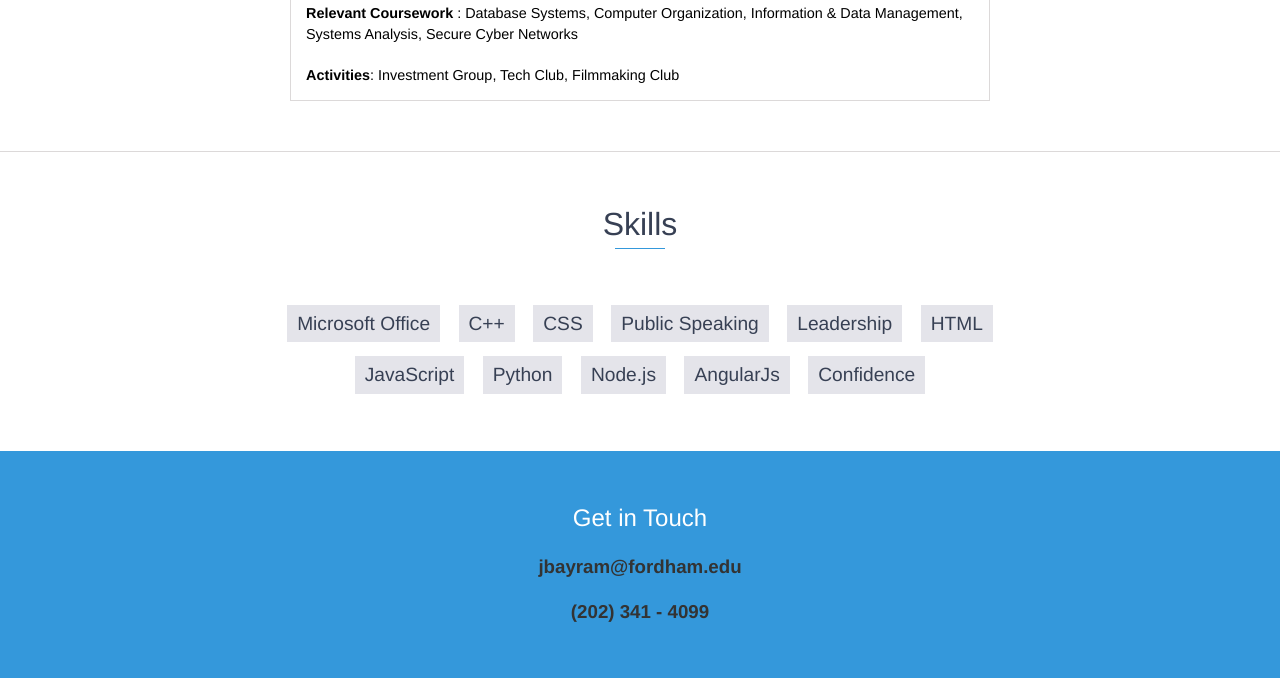
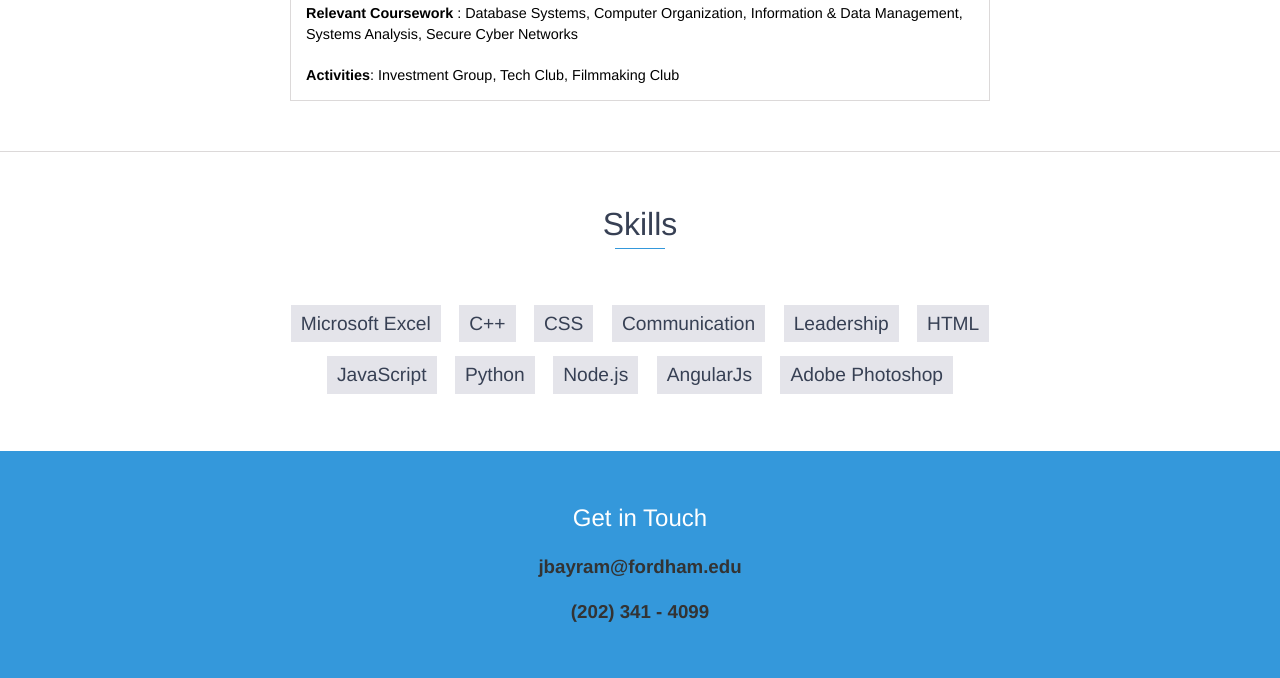
Before and after one commit to bayramj/bayramj.github.io, a website: page index.html in a window 1280 px wide. Shown: the part 1250-1928 px from the top of the page. Drawn offline with nearby package versions, Linux system fonts and the light colour scheme.

Commit message:
Update index.html

```diff
--- a/index.html
+++ b/index.html
@@ -113,17 +113,17 @@
     <div id="skills">
         <h2 class="heading">Skills</h2>
         <ul>
-            <li>Microsoft Office</li>
+            <li>Microsoft Excel</li>
             <li>C++</li>
             <li>CSS</li>
-            <li>Public Speaking</li>
+            <li>Communication</li>
             <li>Leadership</li>
             <li>HTML</li>
             <li>JavaScript</li>
             <li>Python</li>
             <li>Node.js</li>
             <li>AngularJs</li>
-            <li>Confidence</li>
+            <li>Adobe Photoshop</li>
         </ul>
     </div>
     <!-- End #skills -->
```
